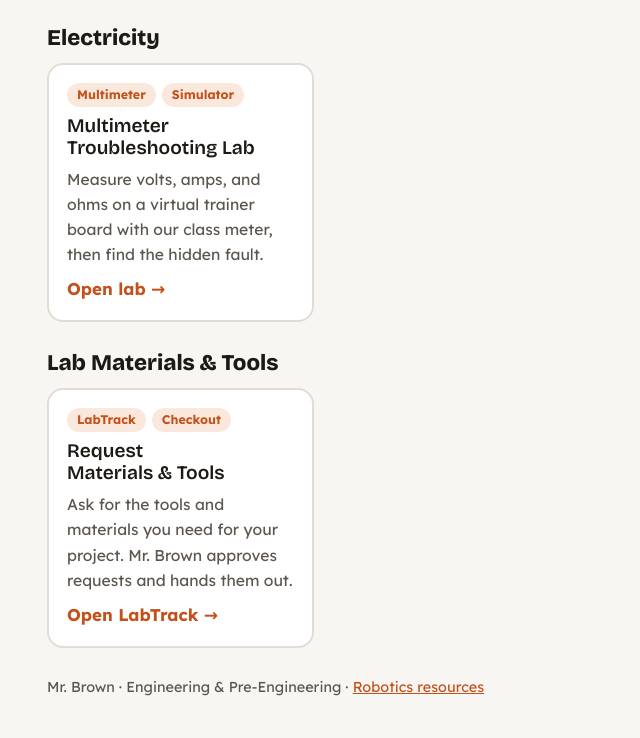
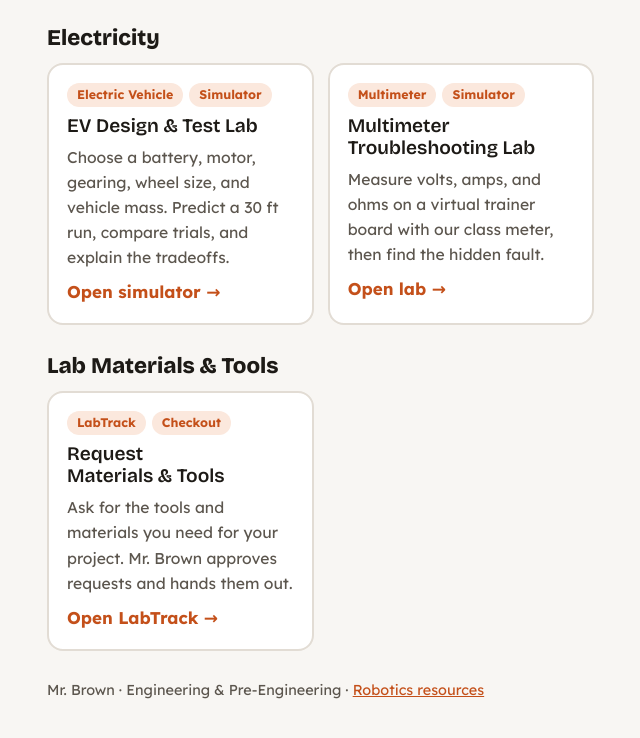
Before and after one commit to stopper122/pre-engineering, a plain HTML site: page index.html in a window 1280 px wide. Shown: the part 1294-2032 px from the top of the page, without its empty margins (179-819 px from the left). Drawn offline with nearby package versions, Linux system fonts and the light colour scheme.

Commit message:
Link EV simulator from resource page

```diff
--- a/index.html
+++ b/index.html
@@ -129,6 +129,13 @@ footer a{color:var(--accent)}
     <h2>Electricity</h2>
     <div class="cards">
 
+      <a class="card" href="ev-design-lab.html">
+        <div class="tags"><span class="tag">Electric Vehicle</span><span class="tag">Simulator</span></div>
+        <h3>EV Design &amp; Test Lab</h3>
+        <p>Choose a battery, motor, gearing, wheel size, and vehicle mass. Predict a 30 ft run, compare trials, and explain the tradeoffs.</p>
+        <span class="go">Open simulator →</span>
+      </a>
+
       <a class="card" href="multimeter-lab.html">
         <div class="tags"><span class="tag">Multimeter</span><span class="tag">Simulator</span></div>
         <h3>Multimeter Troubleshooting Lab</h3>
```
